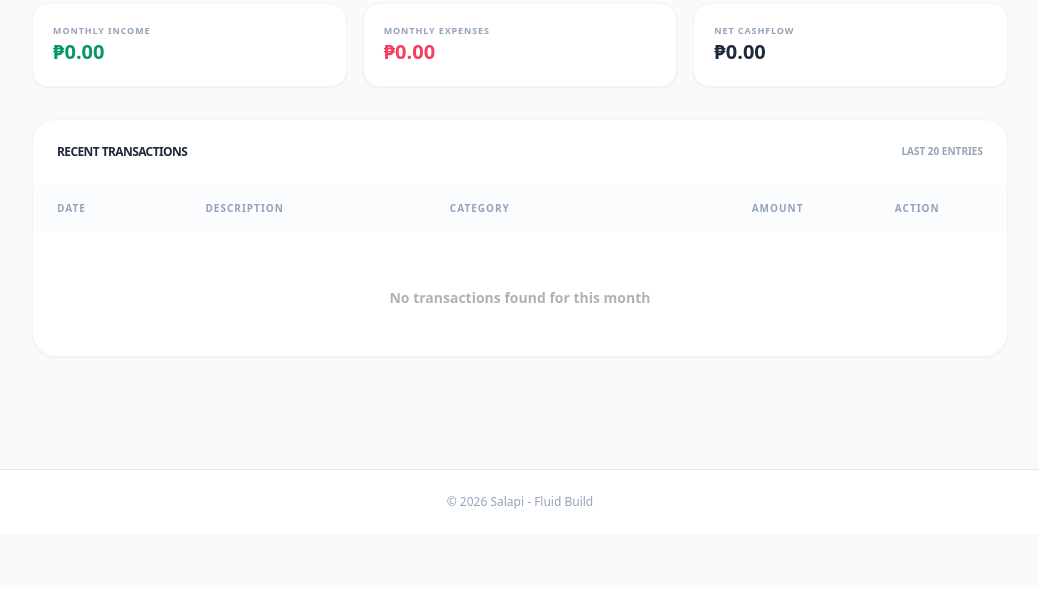
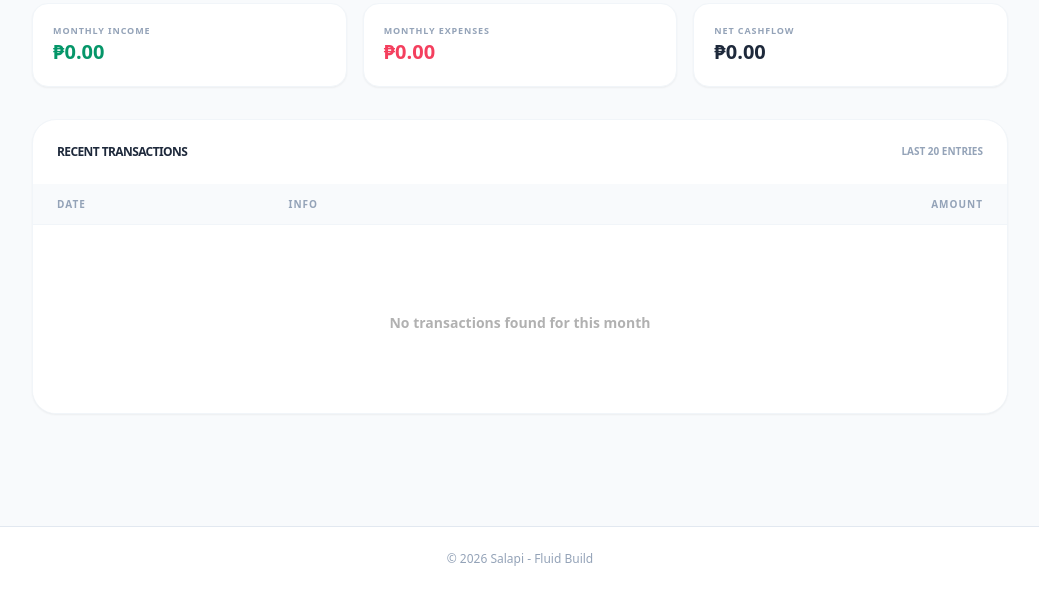
Before and after one commit to leirajyer/financial-tracker, a Python web app: template templates/cashflow.html in a window 1280 px wide. Shown: the part 212-803 px from the top of the page, without its empty margins (120-1159 px from the left). Before the commit the page ends 721 px from the top, so only its background shows below. Run offline with Jinja, Linux system fonts and the light colour scheme; the template is opened without the code that fills it, so the values that code supplies are empty; some libraries are stand-ins or nearby versions.

Commit message:
Finalize responsive layouts for all lists and partials

```diff
--- a/templates/partials/cashflow_list.html
+++ b/templates/partials/cashflow_list.html
@@ -1,69 +1,60 @@
-<div class="overflow-x-auto">
-    <table class="w-full text-left border-collapse">
-        <thead>
-            <tr class="bg-slate-50/50">
-                <th class="px-6 py-4 text-[10px] font-black text-slate-400 uppercase tracking-widest">Date</th>
-                <th class="px-6 py-4 text-[10px] font-black text-slate-400 uppercase tracking-widest">Description</th>
-                <th class="px-6 py-4 text-[10px] font-black text-slate-400 uppercase tracking-widest">Category</th>
-                <th class="px-6 py-4 text-[10px] font-black text-slate-400 uppercase tracking-widest text-right">Amount
-                </th>
-                <th class="px-6 py-4 text-[10px] font-black text-slate-400 uppercase tracking-widest text-center">Action
-                </th>
-            </tr>
-        </thead>
-        <tbody class="divide-y divide-slate-50">
+<div class="bg-white overflow-hidden">
+    <!-- Desktop Header -->
+    <div class="hidden md:grid grid-cols-4 bg-slate-50 border-b border-slate-100 px-6 py-3">
+        <div class="text-[10px] font-black text-slate-400 uppercase tracking-widest">Date</div>
+        <div class="text-[10px] font-black text-slate-400 uppercase tracking-widest col-span-2">Info</div>
+        <div class="text-[10px] font-black text-slate-400 uppercase tracking-widest text-right">Amount</div>
+    </div>
+
+    <div class="divide-y divide-slate-50">
         {% if not transactions %}
-            <tr>
-                <td colspan="5" class="px-6 py-12 text-center">
+        <div class="py-20 text-center">
             <div class="flex flex-col items-center gap-2 opacity-30">
                 <i class="fa-solid fa-receipt text-4xl"></i>
                 <p class="font-bold text-sm">No transactions found for this month</p>
             </div>
-                </td>
-            </tr>
+        </div>
         {% endif %}
 
         {% for item in transactions %}
-            <tr class="hover:bg-slate-50/50 transition-colors group">
-                <td class="px-6 py-4">
-                    <span class="text-xs font-bold text-slate-500">
-                        {{ item.date.strftime('%b %d, %Y') }}
-                    </span>
-                </td>
+        <div class="px-6 py-4 hover:bg-slate-50/50 transition-all group">
+            <div class="flex flex-col md:flex-row md:items-center justify-between gap-2 md:gap-4">
+                <div class="flex flex-col md:grid md:grid-cols-3 md:col-span-3 gap-1 md:gap-4 md:items-center w-full">
+                    <div class="md:col-span-1">
+                        <span class="text-[10px] font-bold text-slate-400 uppercase tracking-tighter">{{ item.date.strftime('%b %d, %Y') }}</span>
+                    </div>
 
-                <td class="px-6 py-4">
-                    <p class="text-sm font-black text-slate-800">{{ item.description }}</p>
-                    <span class="text-[10px] font-bold text-slate-400 uppercase tracking-tighter">
-                        {{ item.type }}
-                    </span>
-                </td>
-
-                <td class="px-6 py-4">
-                    <div class="flex items-center gap-2">
-                        <span class="w-2 h-2 rounded-full"
-                            style="background-color: {{ item.category.color if item.category else '#cbd5e1' }}"></span>
-                        <span class="text-xs font-bold text-slate-600">
+                    <div class="md:col-span-2">
+                        <div class="flex items-center gap-3">
+                            <div class="flex-1">
+                                <p class="text-sm font-black text-slate-800 leading-tight">{{ item.description }}</p>
+                                <div class="flex items-center gap-2 mt-1">
+                                    <span class="w-1.5 h-1.5 rounded-full" style="background-color: {{ item.category.color if item.category else '#cbd5e1' }}"></span>
+                                    <span class="text-[9px] font-bold text-slate-400 uppercase tracking-widest">
                                         {{ item.category.name if item.category else 'Uncategorized' }}
                                     </span>
                                 </div>
-                </td>
+                            </div>
+                        </div>
+                    </div>
+                </div>
 
-                <td class="px-6 py-4 text-right">
-                    <span
-                        class="text-sm font-black {{ 'text-emerald-600' if item.type == 'income' else 'text-rose-500' }}">
+                <div class="flex items-center justify-between md:justify-end gap-6 shrink-0">
+                    <div class="text-left md:text-right">
+                        <span class="text-sm font-black tracking-tight {{ 'text-emerald-600' if item.type == 'income' else 'text-rose-500' }}">
                             {{ '+' if item.type == 'income' else '-' }}₱{{ "{:,.2f}".format(item.amount) }}
                         </span>
-                </td>
+                        <span class="text-[8px] font-bold uppercase block text-slate-300">{{ item.type }}</span>
+                    </div>
 
-                <td class="px-6 py-4 text-center">
                     <button hx-delete="/delete-cashflow/{{ item.id }}"
                         hx-confirm="Are you sure you want to delete this transaction?"
-                        class="text-slate-300 hover:text-rose-500 transition-colors opacity-0 group-hover:opacity-100">
-                        <i class="fa-solid fa-trash-can text-xs"></i>
+                        class="p-2 text-slate-200 hover:text-rose-500 hover:bg-rose-50 rounded-lg transition-all md:opacity-0 group-hover:opacity-100">
+                        <i class="fa-solid fa-trash-can text-sm"></i>
                     </button>
-                </td>
-            </tr>
+                </div>
+            </div>
+        </div>
         {% endfor %}
-        </tbody>
-    </table>
     </div>
+</div>
```
Also changed, not shown: templates/partials/list.html (+69 -78 lines). Lines whose indentation alone changed are shown as unchanged.
